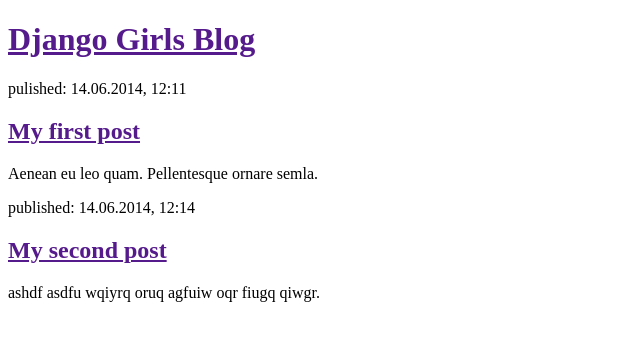
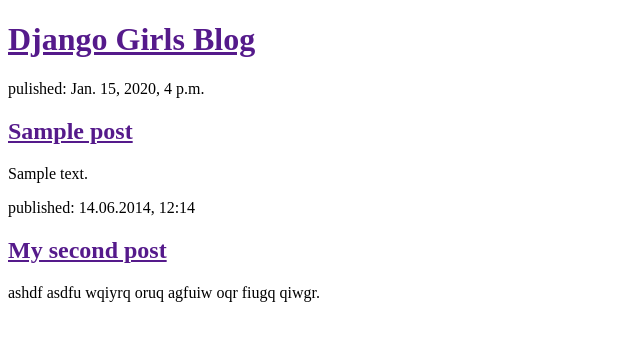
Before and after one commit to azamatzholzhan/my-first-blog, a Django app: template blog/templates/blog/post_list.html in a window 1280 px wide. Shown: the top 341 px of the page, without its empty margins (0-640 px from the left). Run offline with Django 3.2, Linux system fonts and the light colour scheme; the template is opened without the code that fills it: values that come from a table or form of the project are taken from there, others are empty; tables that the repository leaves empty hold one stand-in row (values such as "Sample post").

Commit message:
Modified templates to display posts from database.

```diff
--- a/blog/models.py
+++ b/blog/models.py
@@ -1,5 +1,6 @@
 from django.db import models
 from django.utils import timezone
+
 # Create your models here.
 
 class Post(models.Model):
--- a/blog/templates/blog/post_list.html
+++ b/blog/templates/blog/post_list.html
@@ -8,12 +8,13 @@
     <div>
         <h1><a href="">Django Girls Blog</a> </h1>
     </div>
-
-    <div>
-        <p>pulished: 14.06.2014, 12:11</p>
-        <h2><a href="">My first post</a> </h2>
-        <p>Aenean eu leo quam. Pellentesque ornare semla.</p>
-    </div>
+    {% for post in posts %}
+        <div>
+            <p>pulished: {{ post.published_date }}</p>
+            <h2><a href="">{{ post.title }}</a> </h2>
+            <p>{{ post.text|linebreaksbr }}</p>
+        </div>
+    {% endfor %}
 
     <div>
         <p>published: 14.06.2014, 12:14</p>
--- a/blog/views.py
+++ b/blog/views.py
@@ -1,6 +1,8 @@
 from django.shortcuts import render
-
+from django.utils import timezone
+from .models import Post
 # Create your views here.
 
 def post_list(request):
-    return  render(request, 'blog/post_list.html', {})
+    posts = Post.objects.filter(published_date__lte=timezone.now()).order_by('published_date')
+    return render(request, 'blog/post_list.html', {'posts': posts})
```
